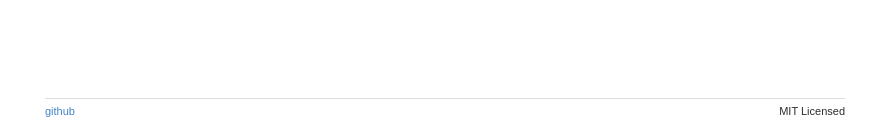
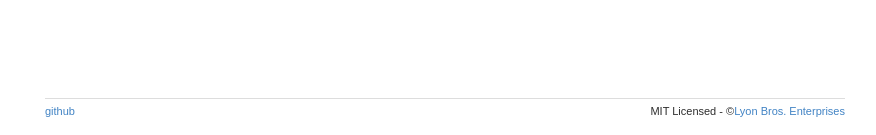
Before and after one commit to orthecreedence/highlight-lisp, a Jekyll site: the page built from index.md, in a window 1280 px wide. Shown: the part 762-897 px from the top of the page, without its empty margins (195-1071 px from the left). Built offline with Jekyll 4.4.1, drawn with Linux system fonts in a browser that asks for light colours; Markdown is read by kramdown in place of the engine named in the settings.

Commit message:
adding copyright

```diff
--- a/_layouts/default.html
+++ b/_layouts/default.html
@@ -31,7 +31,7 @@
 				<ul>
 					<li><a href="https://github.com/orthecreedence/highlight-lisp">github</a></li>
 				</ul>
-				<p>MIT Licensed</p>
+				<p>MIT Licensed - &copy;<a href="http://lyonbros.com">Lyon Bros. Enterprises</p>
 			</footer>
 		</div>
 	</body>
```
